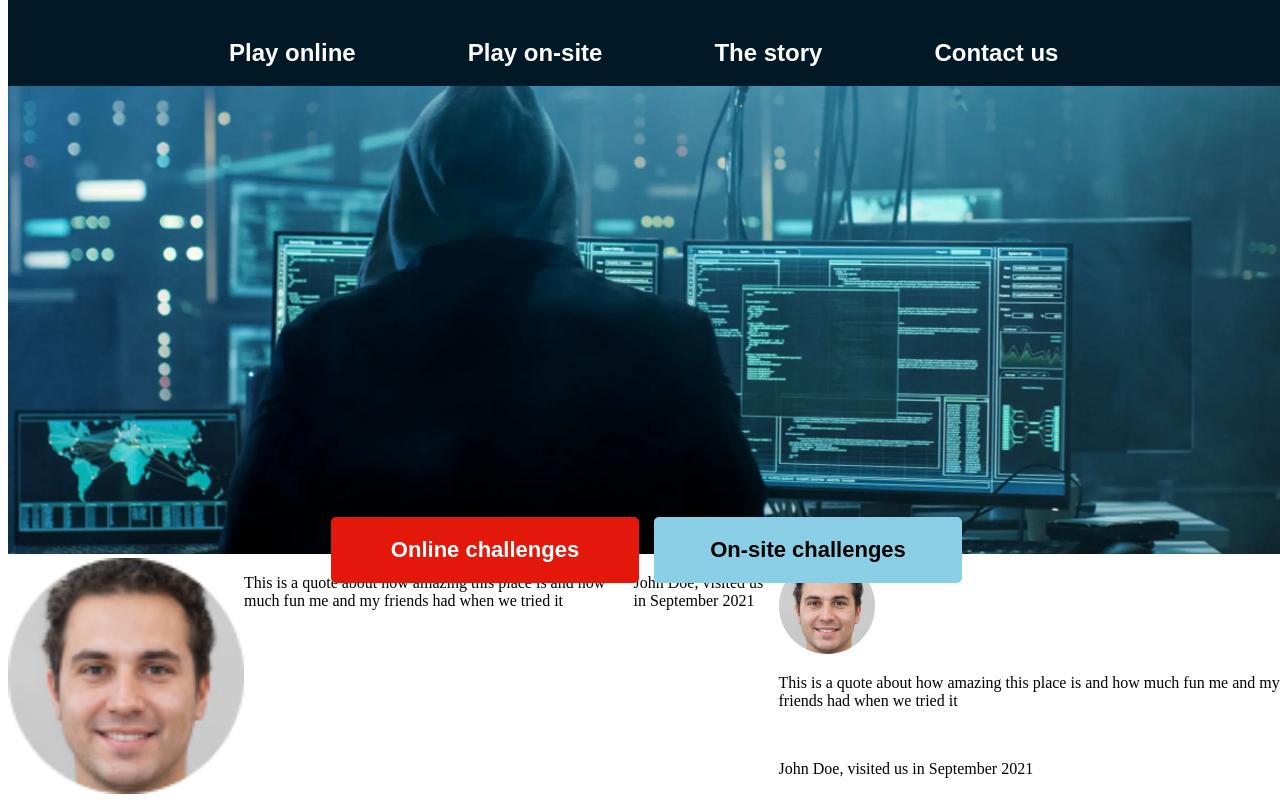
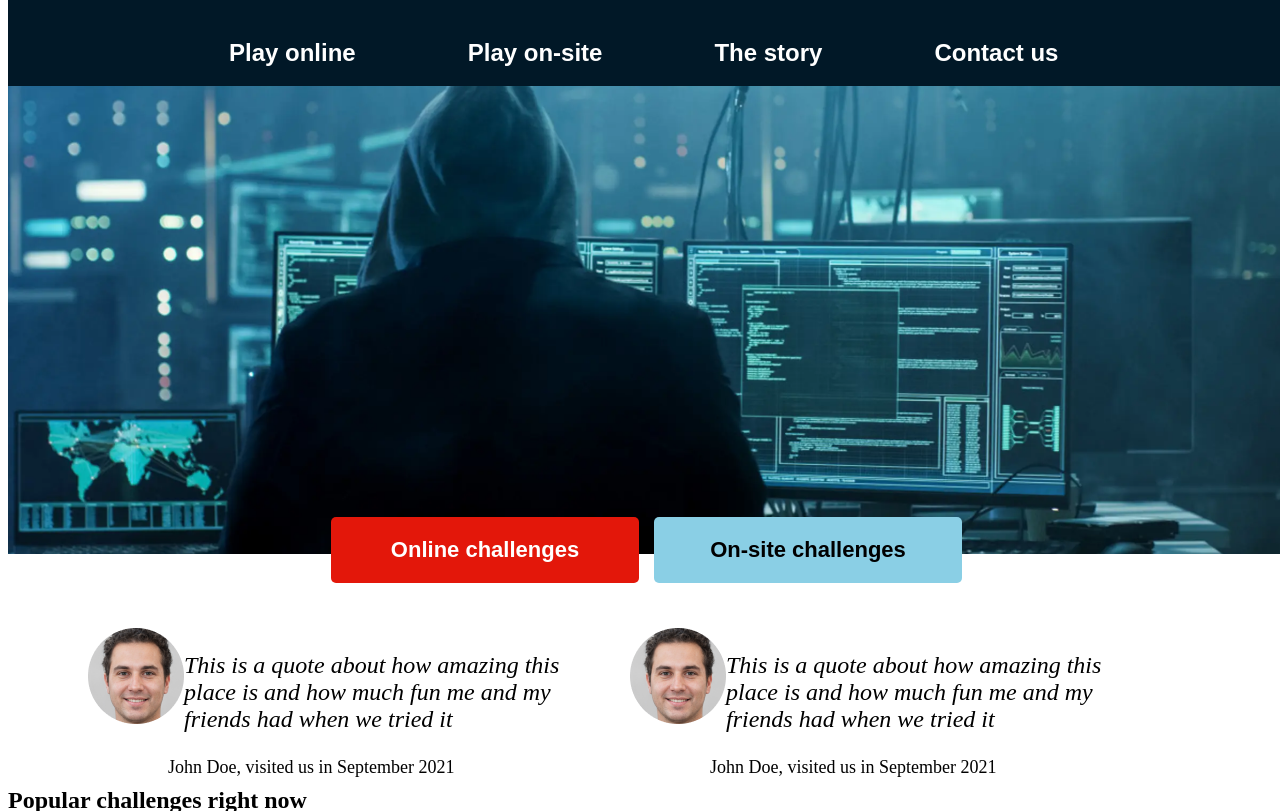
Before and after one commit to MadVickyPanda/-ESC-Hacker-Escape-Rooms, a plain HTML site: page index.html in a window 1280 px wide. Shown: the part 138-949 px from the top of the page. Drawn offline with Linux system fonts and the light colour scheme; a script that the page names is missing.

Commit message:
review fields css

```diff
--- a/css/main.css
+++ b/css/main.css
@@ -58,6 +58,12 @@ body {
     margin-left: 15px;
   }
 
+  .reviewOne {
+    /*Lägg centrerad på sidan*/
+    padding-top: 200px;
+    padding-left: 100px;
+
+  }
 
   .reviewTwo {
     display: none;
@@ -194,21 +200,50 @@ header {
   font-style: "Roboto", sans-serif;
   font-size: 22px;
   font-weight: 700;
+}
 
-}
 .reviews {
   display: flex;
-
 }
 
-.reviewOne{
-  display:flex;
-  flex-direction: row;
+.reviewOne {
+  float: right;
+  font-style: "Roboto", sans-serif;
+  font-size: 24px;
+  font-style: italic;
+  font-weight: 400;
+  margin-left: 80px;
+  margin-top: 70px;
+  width: 522px;
+  height: 139px;
 }
+
+.reviewTwo {
+  float: right;
+  float: right;
+  font-style: "Roboto", sans-serif;
+  font-size: 24px;
+  font-style: italic;
+  font-weight: 400;
+  margin-right: 50px;
+  margin-left: 20px;
+  margin-top: 70px;
+  width: 522px;
+  height: 139px;
+}
+
 .name {
-  display: flex;
+  font-style: "Roboto", sans-serif;
+  font-style: normal;
+  font-weight: 400;
+  font-size: 18px;
+  margin-left: 80px;
+}
 
+.userImg {
+  float: left;
 }
+
 .mobileOnline {
   display: block;
   /* Show by default on mobile */
--- a/index.html
+++ b/index.html
@@ -38,13 +38,13 @@
 
 <section class="reviews">
     <div class="reviewOne">
-    <img src="assets\images\image 3.png" alt="Portrait of John Doe" class="userImage">
-    <p>This is a quote about how amazing this place is and how much fun me and my friends had when we tried it</p></br>
+    <img src="assets\images\image 3.png" alt="Portrait of John Doe" width="96" height="96" class="userImg">
+    <p>This is a quote about how amazing this place is and how much fun me and my friends had when we tried it</p>
     <p class="name">John Doe, visited us in September 2021</p>
     </div>
     <div class="reviewTwo">
-        <img src="assets\images\image 3.png" alt="Portrait of John Doe">
-        <p>This is a quote about how amazing this place is and how much fun me and my friends had when we tried it</p></br>
+        <img src="assets\images\image 3.png" alt="Portrait of John Doe" width="96" height="96" class="userImg">
+        <p>This is a quote about how amazing this place is and how much fun me and my friends had when we tried it</p>
         <p class="name">John Doe, visited us in September 2021</p>
     </div>
 </section>
```
